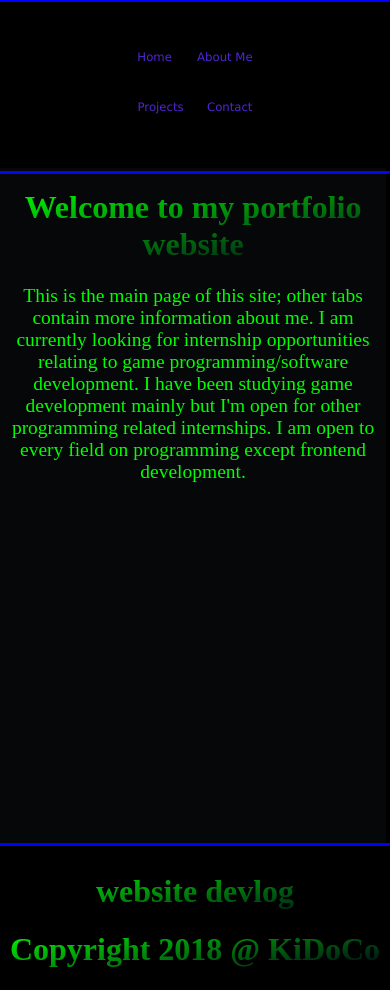
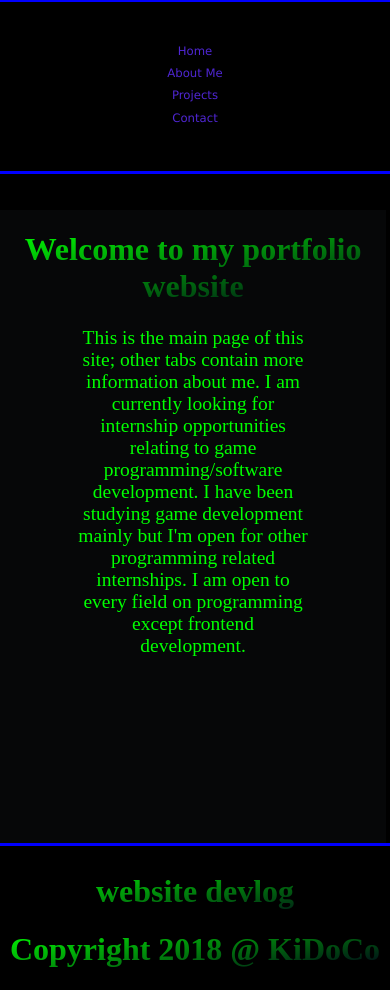
Before and after one commit to KiDoCo/Portfolio, a PHP site: page / in a window 390 px wide. Shown: the part 77-1067 px from the top of the page. Run offline with PHP 8.4, Linux system fonts and the light colour scheme.

Commit message:
Fixing dropdowns for mobile

```diff
--- a/HTML/MainPage.html
+++ b/HTML/MainPage.html
@@ -6,7 +6,7 @@
 
 	<h1 style="text-align: center">Welcome to my portfolio website</h1>
 
-	<p style="text-align: center">
+	<p style="text-align: center;padding: 0 20vw 0 20vw;">
 		This is the main page of this site; other tabs contain more information about me.
 		I am currently looking for internship opportunities relating to game programming/software development.
 		I have been studying game development mainly but I'm open for other programming related internships.
--- a/Resources/CSS/Container.css
+++ b/Resources/CSS/Container.css
@@ -17,7 +17,7 @@
 #glcontainer{
 
 	grid-row-start: 1;
-	grid-row-end : 9;
+	grid-row-end : 10;
 	background-color: #000000;
 	grid-column-start : 1;
 	grid-column-end: 7;
@@ -33,7 +33,7 @@
 	padding: 0;
 	margin: 0;
 	grid-template-columns: 1vw 32vw 34vw 16vw 16vw 1vw; /*5*/
-	grid-template-rows: 5vh 2vh 13vh 20vh 20vh 20vh 10vh 10vh; /* 9*/
+	grid-template-rows: 5vh 2vh 13vh 5vh 15vh 20vh 20vh 10vh 10vh; /* 9*/
 	z-index: 2;
 }
 
@@ -45,7 +45,7 @@
 #textWindow{
 
 	grid-row-start: 3;
-	grid-row-end : 9;
+	grid-row-end : 10;
 	grid-column-start : 1;
 	grid-column-end: 6;
 	overflow-y:auto;
@@ -71,7 +71,7 @@
 
 	#textWindow{
 		width: 100%;
-		grid-row-start: 4;
+		grid-row-start: 5;
 		margin: 0;
 
 
@@ -84,17 +84,18 @@
 
 	#dropdown > ul > li{
 		font-size: 3vw;
-		padding: 0vh 0 1vh 0;
+		padding: 0vh 4vw 1vh 4vw;
 	}
 	#dropdown > ul > li > ul{
-		margin-left: 22vw;
+		margin-left: 35vw;
 
 		font-size: 2vw;
 		width: 5vw;
 	}
 	#dropdown > ul > li:hover > ul {
-		width: 30vw;
-		top:-2vh;
+		width: 35vw;
+		top:-1vh;
+		margin-left: 23vw;
 	}
 
 	#dropdown > ul ul > li > a > span{
--- a/Resources/CSS/Dropdown.css
+++ b/Resources/CSS/Dropdown.css
@@ -11,6 +11,7 @@
 	background-color: #000000;
 	box-shadow: 0px 1px 1.5px rgba(0,0,0,.2);
 	margin: auto;
+	line-height: normal;
 	/*Grid settings */
 	grid-column-start: 1;
 	grid-column-end: 5;
@@ -35,7 +36,7 @@
 #dropdown > ul {
     text-align:center;
 	position:relative;
-	padding: 0.5vw;
+	padding-top: 0.5vh;
 }
 
 #dropdown > ul > li {
@@ -48,8 +49,7 @@
 
 #dropdown > ul > li > a {
 
-
-    line-height: 5vh;		/* This bit chances the size of the text on the main heading */
+    line-height: normal;		/* This bit chances the size of the text on the main heading */
 	color: rgba(95, 46, 255, 0.829);
     padding:  0 3vw;		/* This is the padding between the different titles */
 	text-decoration : none;
@@ -89,7 +89,7 @@
 #dropdown > ul > li:hover > ul {
 
     opacity: 1;
-    top: 6vh;
+    top: 7vh;
 	width : 11vw;
 	background-color : #000000;
     visibility: visible;
```
